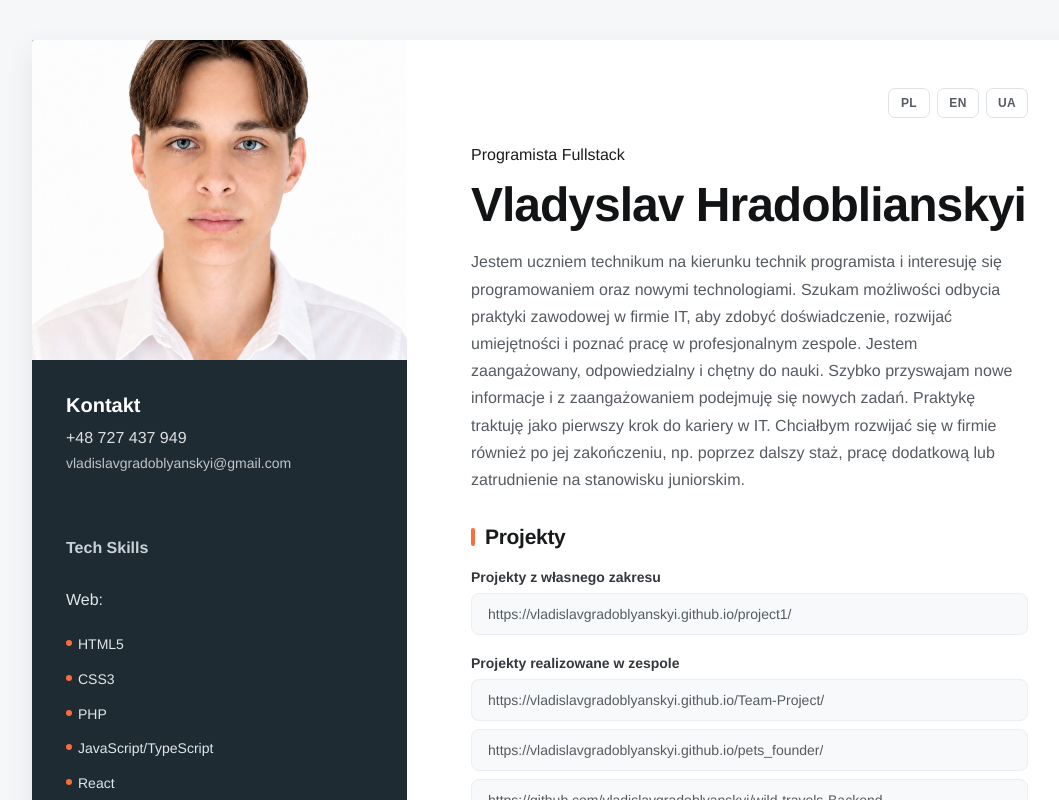
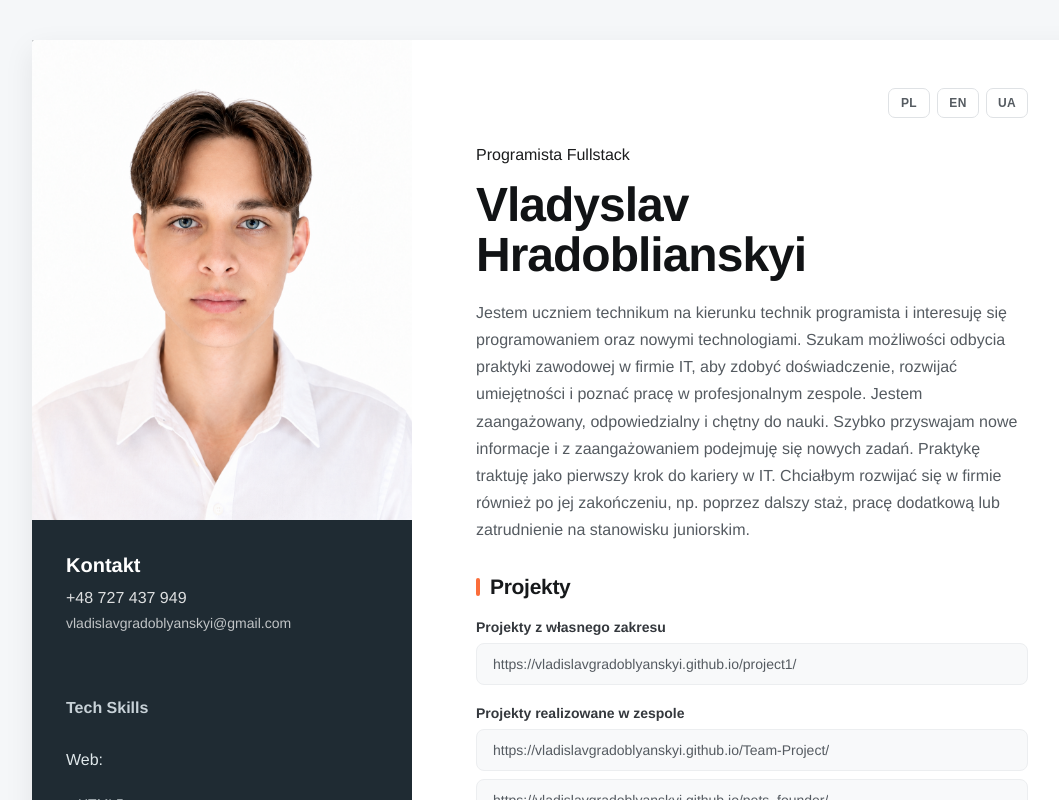
Before and after one commit to vladislavgradoblyanskyi/resume-new, a React (Vite) app: page / in a window 1280 px wide. Shown: the top 800 px of the page, without its empty margins (58-1117 px from the left). Built offline with nearby package versions, Linux system fonts and the light colour scheme.

Commit message:
LA FINALE

```diff
--- a/src/components/sidebar/Sidebar.module.css
+++ b/src/components/sidebar/Sidebar.module.css
@@ -21,7 +21,7 @@
 }
 
 .photo_wrap{
-  height:320px;
+  height:480px;
   display:flex;
   align-items:center;
   justify-content:center;
--- a/src/components/sidebar/Sidebar.tsx
+++ b/src/components/sidebar/Sidebar.tsx
@@ -9,7 +9,7 @@ export default function Sidebar({ currentLanguage }:SideBarProps) {
   return(
   <aside className={css.sidebar}>
       <section className={css.photo_wrap}>
-        <img src={img} alt="Portrait" width={375}/>
+        <img src={img} alt="Portrait" width={380}/>
       </section>
 
       <section className={css.sidebar_inner}>
```
